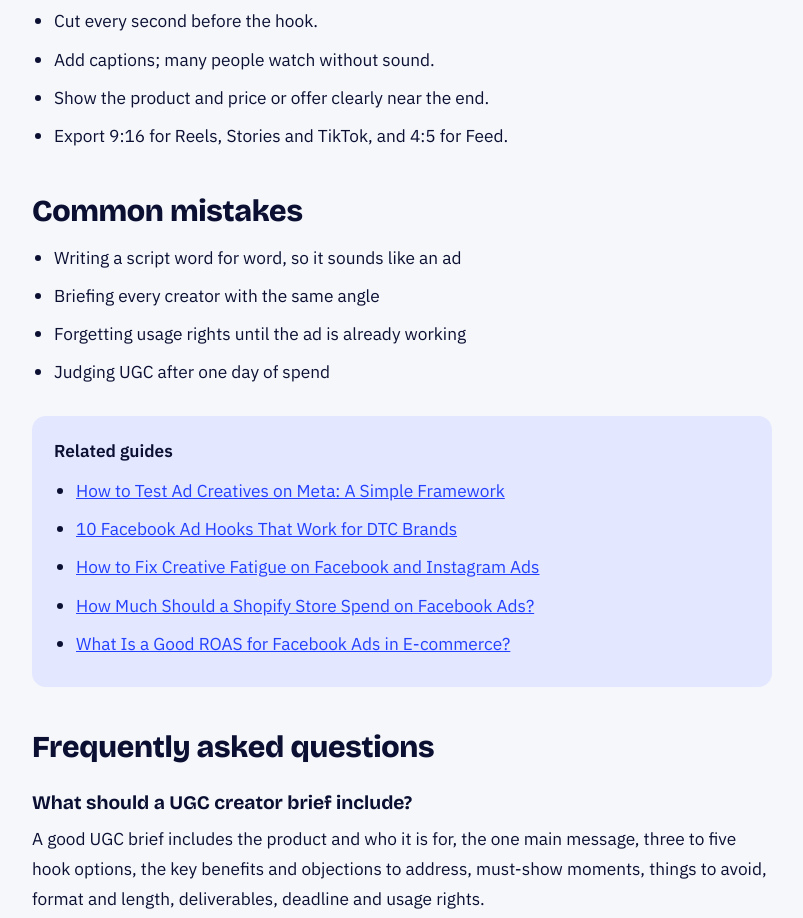
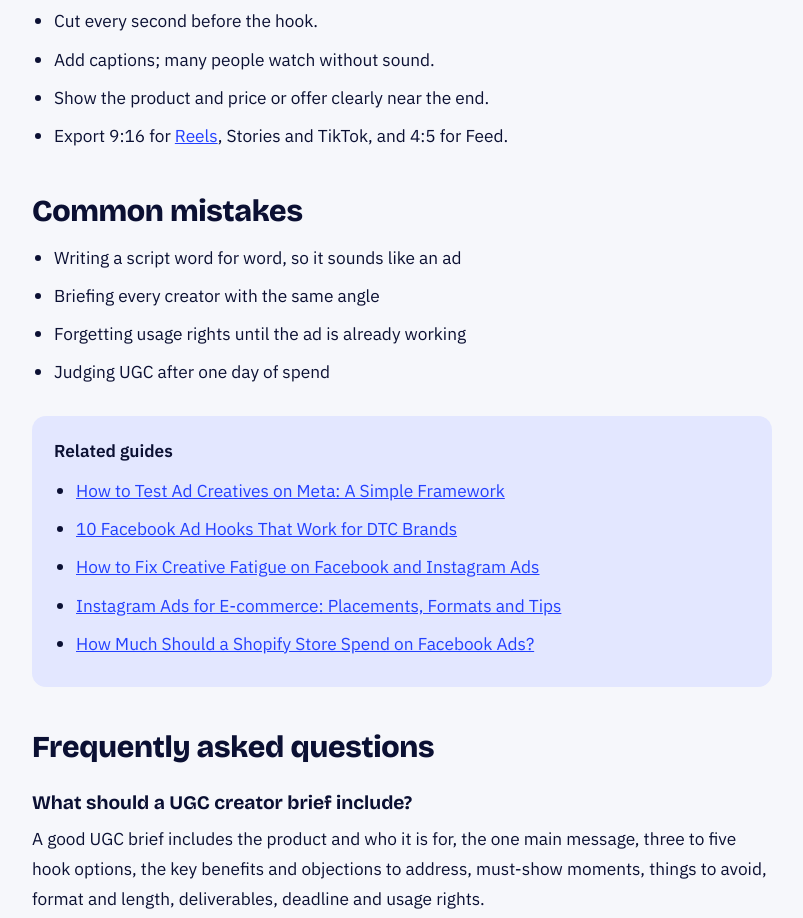
Before and after one commit to ali-raza-ppc/ali-raza-ppc.github.io, a plain HTML site: page blog/ugc-ads-shopify-creator-brief/index.html in a window 1280 px wide. Shown: the part 2880-3798 px from the top of the page, without its empty margins (238-1041 px from the left). Drawn offline with nearby package versions, Linux system fonts and the light colour scheme.

Commit message:
Interlink: ugc-ads-shopify-creator-brief

```diff
--- a/blog/ugc-ads-shopify-creator-brief/index.html
+++ b/blog/ugc-ads-shopify-creator-brief/index.html
@@ -141,7 +141,7 @@ height="0" width="0" style="display:none;visibility:hidden"></iframe></noscript>
 <li>Cut every second before the hook.</li>
 <li>Add captions; many people watch without sound.</li>
 <li>Show the product and price or offer clearly near the end.</li>
-<li>Export 9:16 for Reels, Stories and TikTok, and 4:5 for Feed.</li>
+<li>Export 9:16 for <a href="/blog/instagram-ads-for-ecommerce/">Reels</a>, Stories and TikTok, and 4:5 for Feed.</li>
 </ul>
 
 <h2>Common mistakes</h2>
@@ -152,7 +152,7 @@ height="0" width="0" style="display:none;visibility:hidden"></iframe></noscript>
 <li>Judging UGC after one day of spend</li>
 </ul>
 
-<div class="tldr related-guides"><p><b>Related guides</b></p><ul><li><a href="/blog/meta-ad-creative-testing-framework/">How to Test Ad Creatives on Meta: A Simple Framework</a></li><li><a href="/blog/facebook-ad-hooks-dtc/">10 Facebook Ad Hooks That Work for DTC Brands</a></li><li><a href="/blog/fix-creative-fatigue-facebook-instagram-ads/">How to Fix Creative Fatigue on Facebook and Instagram Ads</a></li><li><a href="/blog/shopify-facebook-ads-budget/">How Much Should a Shopify Store Spend on Facebook Ads?</a></li><li><a href="/blog/good-roas-facebook-ads/">What Is a Good ROAS for Facebook Ads in E-commerce?</a></li></ul></div>
+<div class="tldr related-guides"><p><b>Related guides</b></p><ul><li><a href="/blog/meta-ad-creative-testing-framework/">How to Test Ad Creatives on Meta: A Simple Framework</a></li><li><a href="/blog/facebook-ad-hooks-dtc/">10 Facebook Ad Hooks That Work for DTC Brands</a></li><li><a href="/blog/fix-creative-fatigue-facebook-instagram-ads/">How to Fix Creative Fatigue on Facebook and Instagram Ads</a></li><li><a href="/blog/instagram-ads-for-ecommerce/">Instagram Ads for E-commerce: Placements, Formats and Tips</a></li><li><a href="/blog/shopify-facebook-ads-budget/">How Much Should a Shopify Store Spend on Facebook Ads?</a></li></ul></div>
 
       <h2>Frequently asked questions</h2>
       <h3>What should a UGC creator brief include?</h3><p>A good UGC brief includes the product and who it is for, the one main message, three to five hook options, the key benefits and objections to address, must-show moments, things to avoid, format and length, deliverables, deadline and usage rights.</p><h3>How much should I pay UGC creators?</h3><p>Rates vary widely by creator, market and usage rights. Many brands pay per video plus extra for paid usage rights or raw footage. Agree usage rights and duration in writing before filming.</p><h3>Do UGC ads work better than studio ads?</h3><p>UGC often performs well on Meta and TikTok because it looks native to the feed and feels like a recommendation. Results still depend on the hook, message and offer, so test UGC against your other formats rather than assuming.</p>
```
